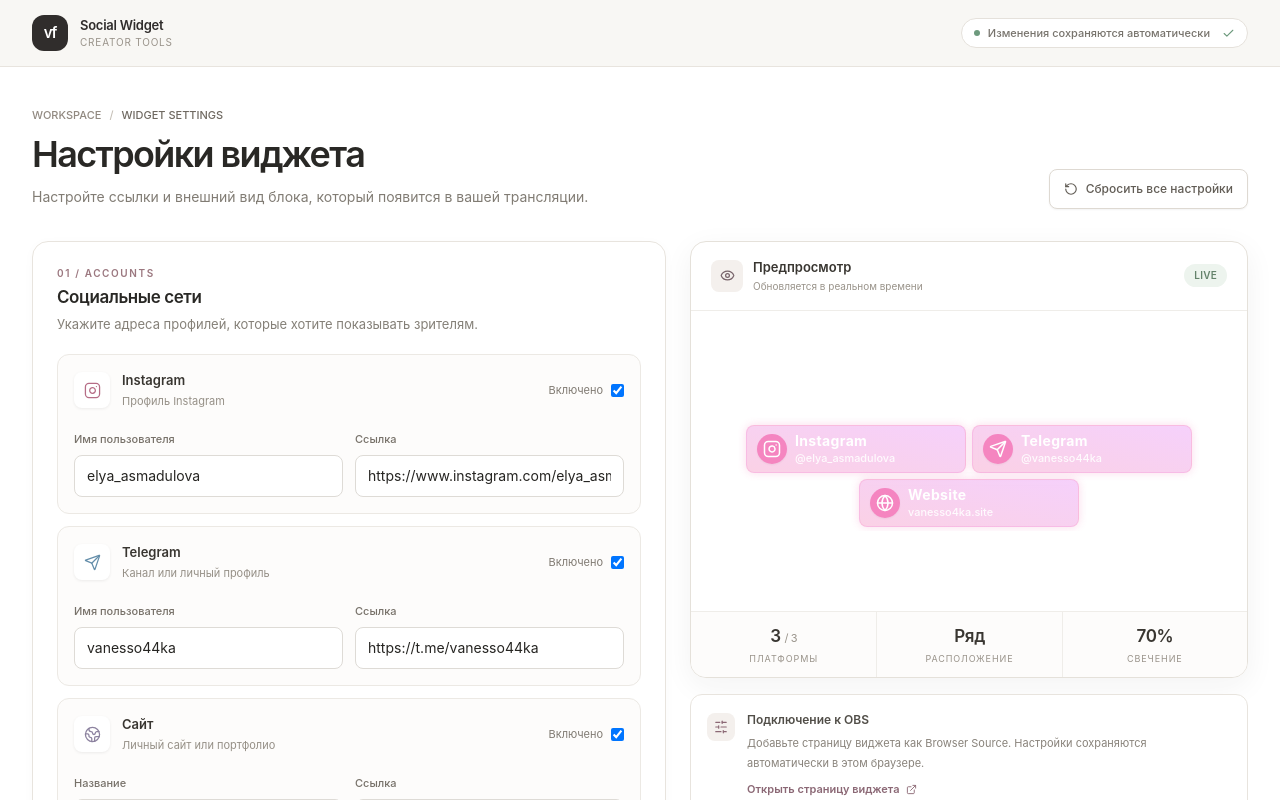
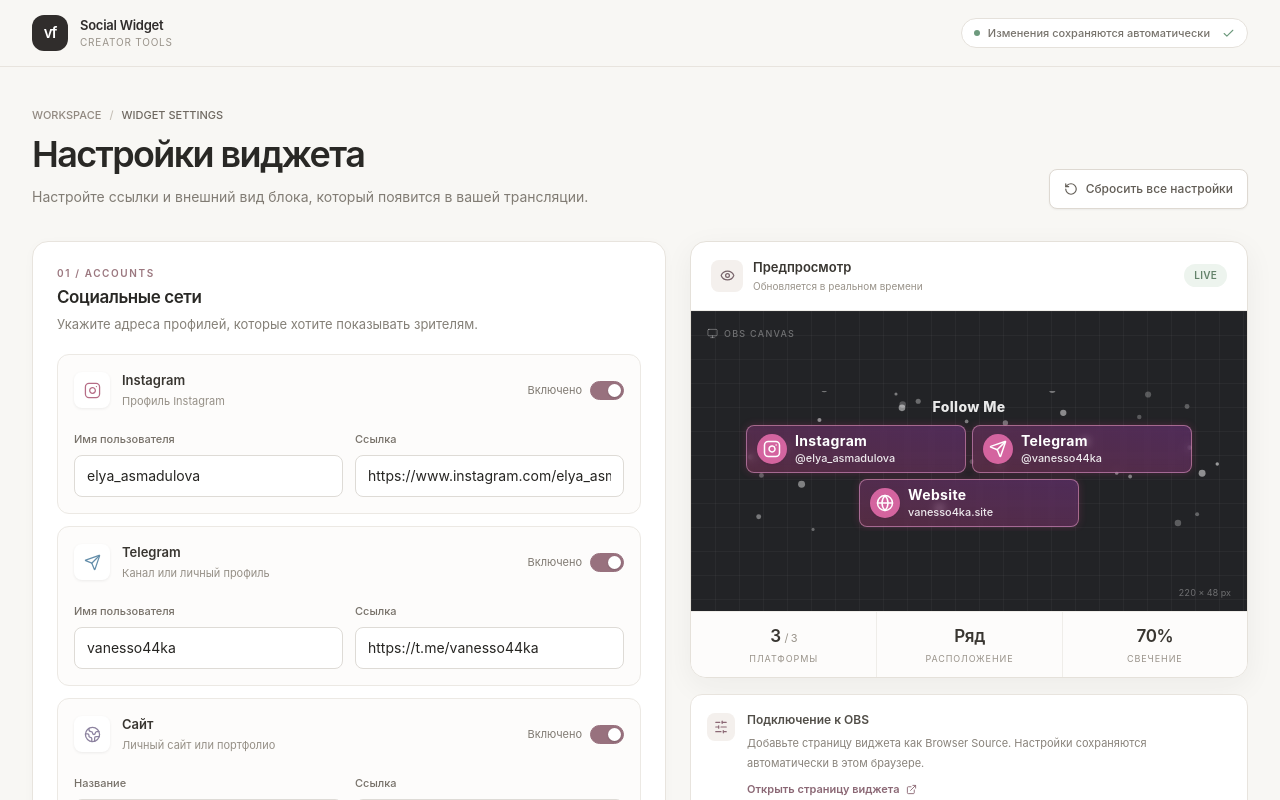
Before and after one commit to wnfy7teen/twitch-social-widget, a React (Vite) app: page /settings in a window 1280 px wide. Built offline with nearby package versions, Linux system fonts and the light colour scheme.

Commit message:
Add restrained dashboard controls and preview styling

```diff
--- a/src/index.css
+++ b/src/index.css
@@ -52,3 +52,101 @@ a, input, textarea, select, button {
     transition-duration: 0.01ms !important;
   }
 }
+
+
+/* Settings dashboard */
+.settings-shell {
+  background: #f8f7f4;
+  color: #292825;
+  font-family: Inter, -apple-system, BlinkMacSystemFont, "Segoe UI", sans-serif;
+  scrollbar-width: thin;
+  scrollbar-color: #d8d1c9 transparent;
+}
+
+.settings-range {
+  height: 4px;
+  appearance: none;
+  border-radius: 999px;
+  background: #e8e3dd;
+  outline: none;
+}
+
+.settings-range::-webkit-slider-thumb {
+  width: 15px;
+  height: 15px;
+  appearance: none;
+  border: 3px solid #fff;
+  border-radius: 50%;
+  background: #98717e;
+  box-shadow: 0 0 0 1px #98717e, 0 1px 3px rgba(0,0,0,.12);
+  transition: transform .15s ease;
+}
+
+.settings-range::-webkit-slider-thumb:hover {
+  transform: scale(1.12);
+}
+
+.settings-range::-moz-range-thumb {
+  width: 10px;
+  height: 10px;
+  border: 3px solid #fff;
+  border-radius: 50%;
+  background: #98717e;
+  box-shadow: 0 0 0 1px #98717e, 0 1px 3px rgba(0,0,0,.12);
+}
+
+.settings-toggle {
+  width: 34px;
+  height: 19px;
+  flex: 0 0 auto;
+  appearance: none;
+  border: 1px solid #d7d2cb;
+  border-radius: 999px;
+  background: #e9e6e1;
+  cursor: pointer;
+  position: relative;
+  transition: background .18s ease, border-color .18s ease;
+}
+
+.settings-toggle::after {
+  content: "";
+  position: absolute;
+  top: 2px;
+  left: 2px;
+  width: 13px;
+  height: 13px;
+  border-radius: 50%;
+  background: #fff;
+  box-shadow: 0 1px 2px rgba(0,0,0,.16);
+  transition: transform .18s ease;
+}
+
+.settings-toggle:checked {
+  border-color: #98717e;
+  background: #98717e;
+}
+
+.settings-toggle:checked::after {
+  transform: translateX(15px);
+}
+
+.settings-toggle:focus-visible,
+.settings-range:focus-visible {
+  outline: 2px solid #98717e;
+  outline-offset: 3px;
+}
+
+.preview-stage {
+  background-color: #222326;
+  background-image:
+    linear-gradient(rgba(255,255,255,.035) 1px, transparent 1px),
+    linear-gradient(90deg, rgba(255,255,255,.035) 1px, transparent 1px);
+  background-size: 24px 24px;
+}
+
+@media (max-width: 640px) {
+  .settings-shell header > div {
+    padding-left: 16px;
+    padding-right: 16px;
+  }
+}
```
